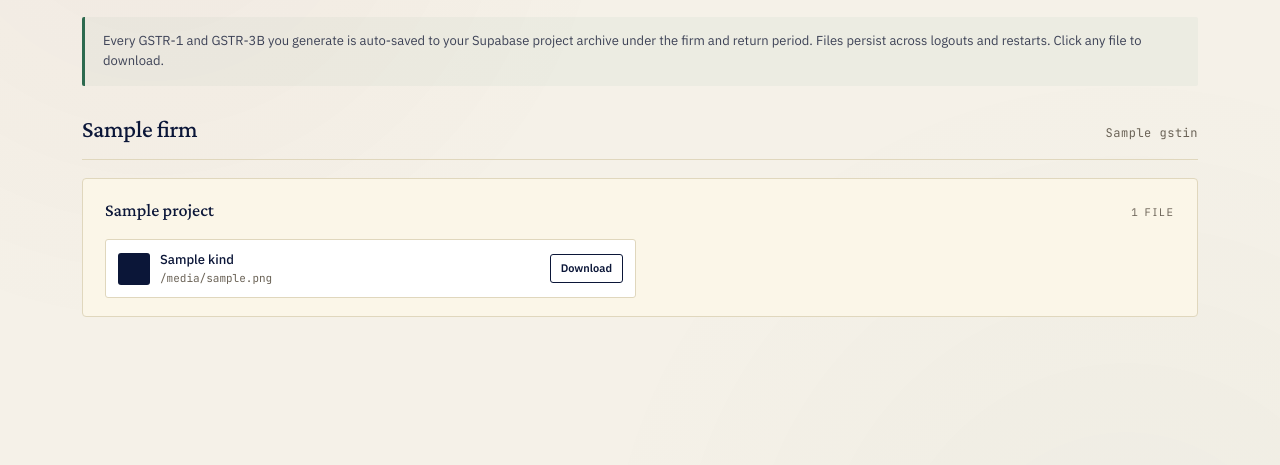
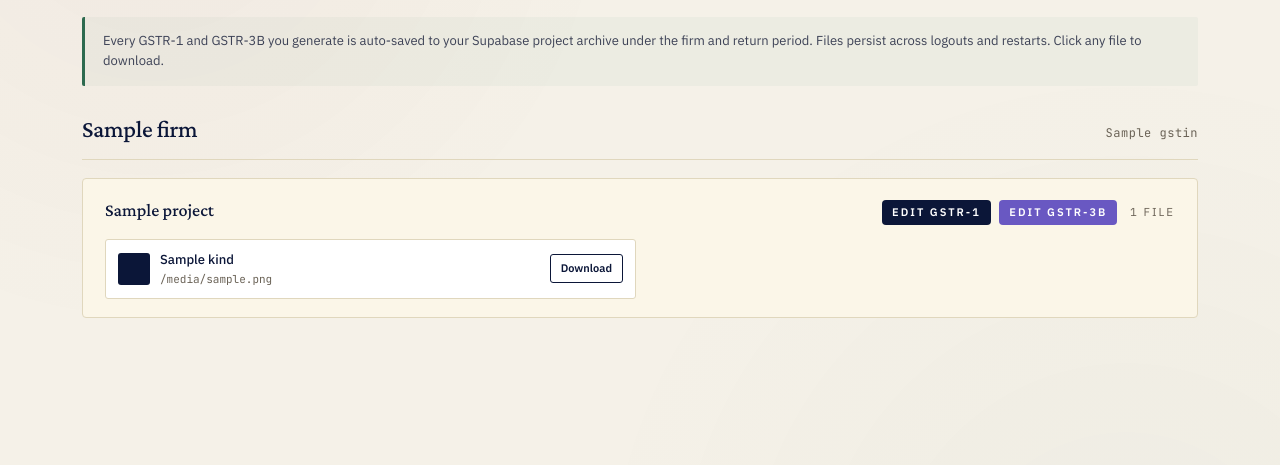
Before and after one commit to Sai2652/GSTR-Tool, a Flask app: template web/templates/files.html in a window 1280 px wide. Shown: the part 195-660 px from the top of the page. Run offline with Flask 3, Linux system fonts and the light colour scheme; the template is opened without the code that fills it: most values are stand-ins (such as "Sample title", 1, 10 or a date in 2020); parts of the project's set-up code (start-up, migrations or seed data) failed here and were passed over.

Commit message:
auto: claude edit

```diff
--- a/web/templates/files.html
+++ b/web/templates/files.html
@@ -169,7 +169,20 @@
                     <span style="display:inline-block;background:#dbeafe;color:#1d4ed8;padding:2px 8px;border-radius:10px;font-size:10.5px;font-weight:700;margin-left:6px;">GSTR-3B FILED</span>
                   {% endif %}
                 </div>
-                <div class="period-meta">{{ proj.files|length }} file{{ 's' if proj.files|length != 1 else '' }}</div>
+                <div class="period-meta">
+                  <a href="{{ url_for('gstr1_page') }}?firm={{ f.gstin }}&period={{ proj.period }}"
+                     style="display:inline-block;padding:4px 10px;margin-left:6px;background:#0B1638;color:#fff;border-radius:4px;font-size:11px;text-decoration:none;font-weight:600;">Edit GSTR-1</a>
+                  <a href="{{ url_for('gstr3b_page') }}?firm={{ f.gstin }}&period={{ proj.period }}"
+                     style="display:inline-block;padding:4px 10px;margin-left:4px;background:#6958C2;color:#fff;border-radius:4px;font-size:11px;text-decoration:none;font-weight:600;">Edit GSTR-3B</a>
+                  {% if filings.get('gstr1', {}).get('filed') or filings.get('gstr3b', {}).get('filed') %}
+                    <button type="button" class="files-unlock-btn"
+                      data-project-id="{{ proj.id }}"
+                      data-g1-filed="{{ '1' if filings.get('gstr1', {}).get('filed') else '' }}"
+                      data-g3-filed="{{ '1' if filings.get('gstr3b', {}).get('filed') else '' }}"
+                      style="margin-left:4px;padding:4px 10px;background:#fff;color:#92400e;border:1px solid #fcd34d;border-radius:4px;font-size:11px;font-weight:600;cursor:pointer;">🔓 Unlock</button>
+                  {% endif %}
+                  <span style="margin-left:8px;color:#6B6357;font-size:11.5px;">{{ proj.files|length }} file{{ 's' if proj.files|length != 1 else '' }}</span>
+                </div>
               </div>
 
               {% if proj.files %}
```
